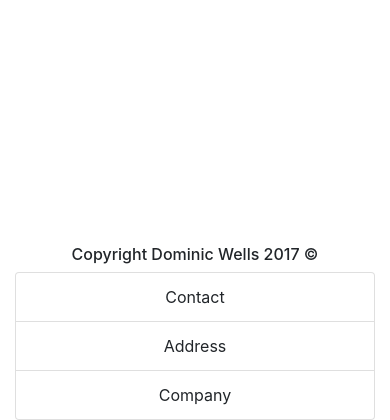
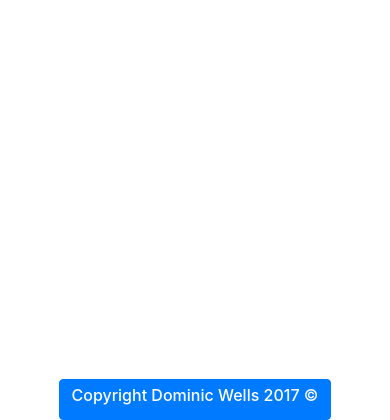
Before and after one commit to DominicWells/MVC-Framework, a PHP site: page / in a window 390 px wide. Shown: the part 424-844 px from the top of the page. Run offline with PHP 8.4, Linux system fonts and the light colour scheme; data that the repository does not hold is empty; classes that the project's autoload settings leave out are loaded by file name; some libraries are stand-ins or nearby versions.

Commit message:
make footer responsive, add hover styling

```diff
--- a/application/views/base.html
+++ b/application/views/base.html
@@ -45,13 +45,15 @@
         {% endblock %}
             <!-- End Main Content Body -->
         </div>
-        <footer class="fixed-bottom">
-            <div class="container text-center">
+        <footer class="fixed-bottom text-center">
+            <button class="btn btn-primary" type="button" data-toggle="collapse" data-target="#footerLinks" aria-expanded="false" aria-controls="footerLinks" id="footer">
                 <h6>Copyright Dominic Wells 2017 &copy;</h6>
-                <ul class="list-group">
-                    <li class="list-group-item">Contact</li>
-                    <li class="list-group-item">Address</li>
-                    <li class="list-group-item">Company</li>
+            </button>
+            <div class="container text-center collapse" id="footerLinks">
+                <ul class="list-group card card-group">
+                    <li class="list-group-item list-group-item-hover">Contact</li>
+                    <li class="list-group-item list-group-item-hover">Address</li>
+                    <li class="list-group-item list-group-item-hover">Company</li>
                 </ul>
             </div>
         </footer>
--- a/public/css/style.css
+++ b/public/css/style.css
@@ -5,6 +5,14 @@ Header & Nav menu
 #log-out {
     cursor: pointer;
     border-radius: 25px;
+}
+
+/*
+Footer
+ */
+
+#footer {
+    cursor: pointer
 }
 
 /*
@@ -30,6 +38,15 @@ Submissions and Forms
 }
 
 /*
+Lists
+ */
+
+.list-group-item-hover:hover {
+    background-color: #bee5eb;
+    cursor: pointer;
+}
+
+/*
 Admin Pages
  */
 
```
